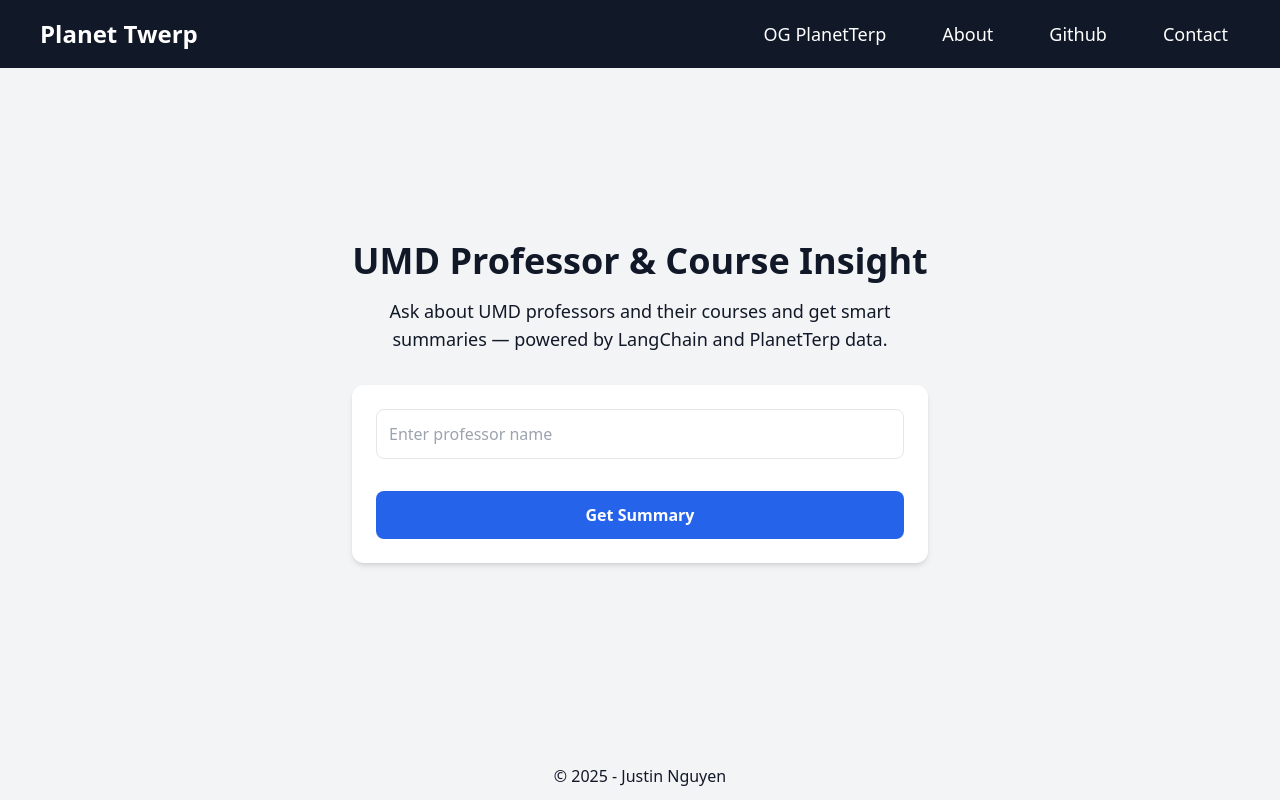
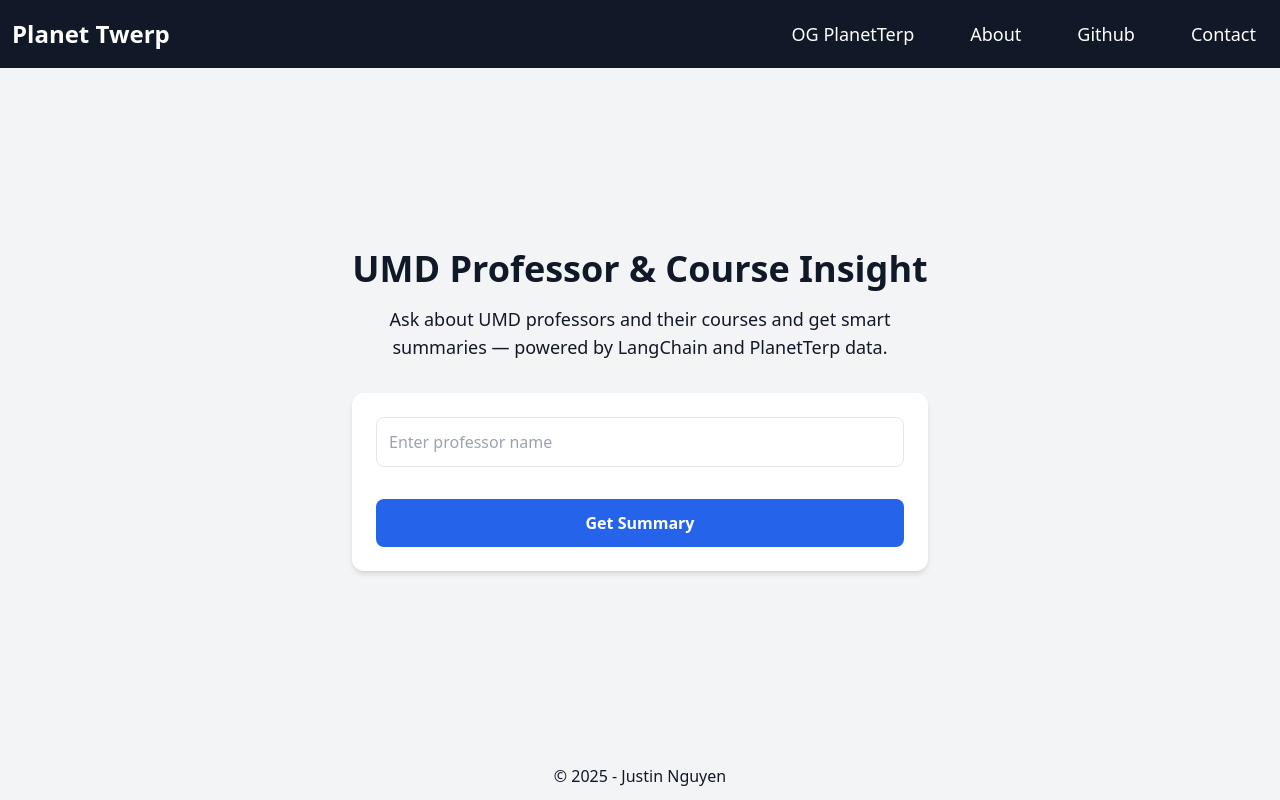
Before and after one commit to justinn123/UMD-Prof-Summarizer, a Flask app: page / in a window 1280 px wide. Run offline with Flask 3, Linux system fonts and the light colour scheme; some libraries are stand-ins or nearby versions.

Commit message:
small spacing changes

```diff
--- a/app/templates/header.html
+++ b/app/templates/header.html
@@ -1,5 +1,5 @@
 <nav class="bg-gray-900 border-gray-700">
-    <div class="max-w-screen flex flex-wrap items-center justify-between p-3 mx-auto px-10">
+    <div class="max-w-screen flex flex-wrap items-center justify-between p-3 mx-auto">
         <a href="{{url_for('home')}}" class="flex items-center space-x-3 text-white hover:text-blue-500">
             <span class="self-center text-2xl font-semibold whitespace-nowrap">Planet Twerp</span>
         </a>
--- a/app/templates/index.html
+++ b/app/templates/index.html
@@ -11,7 +11,7 @@
 <body class="bg-gray-100 text-gray-900 min-h-screen flex flex-col">
   {% include 'header.html' %}
 
-  <div class="flex-grow flex flex-col items-center justify-center px-4">
+  <div class="flex-grow flex flex-col items-center justify-center px-4 mt-4">
     <!-- Title Text -->
     <h1 class="text-4xl font-bold mb-4 text-center">UMD Professor & Course Insight</h1>
     <p class="text-lg text-center mb-8 max-w-xl">
```
